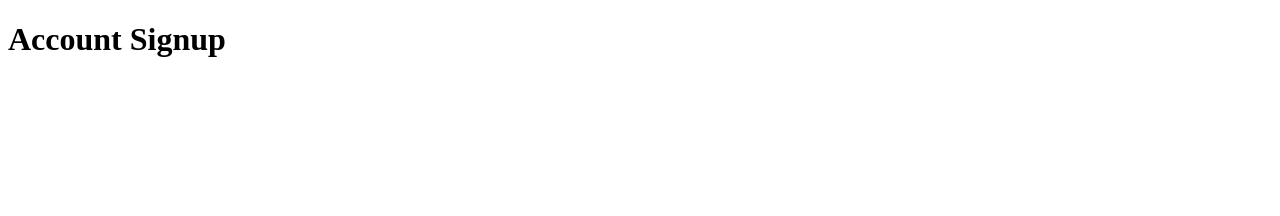
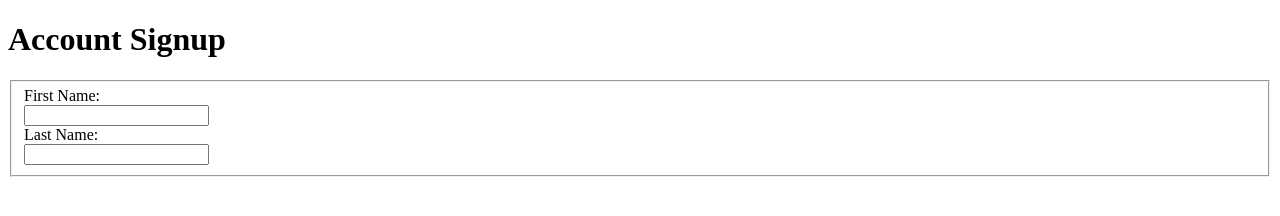
Before and after one commit to pmithapara/project-1.0, a plain HTML site: page index.html in a window 1280 px wide. Drawn offline with Linux system fonts and the light colour scheme.

Commit message:
first name and last name was added

```diff
--- a/index.html
+++ b/index.html
@@ -9,6 +9,17 @@
   <div id="main_title">
     <h1>Account Signup</h1>
   </div>
+  <form method="POST" autocomplete="on" action="#">
+    <div id="body">
+      <fieldset>
+        <div id="first_name">
+          <label>First Name:</label>
+        </div>
+        <input type="text" name="first_name">
+        <div id="last_name">
+          <label>Last Name:</label>
+        </div>
+        <input type="text" name="last_name"
 
 </body>
 </html>
```
